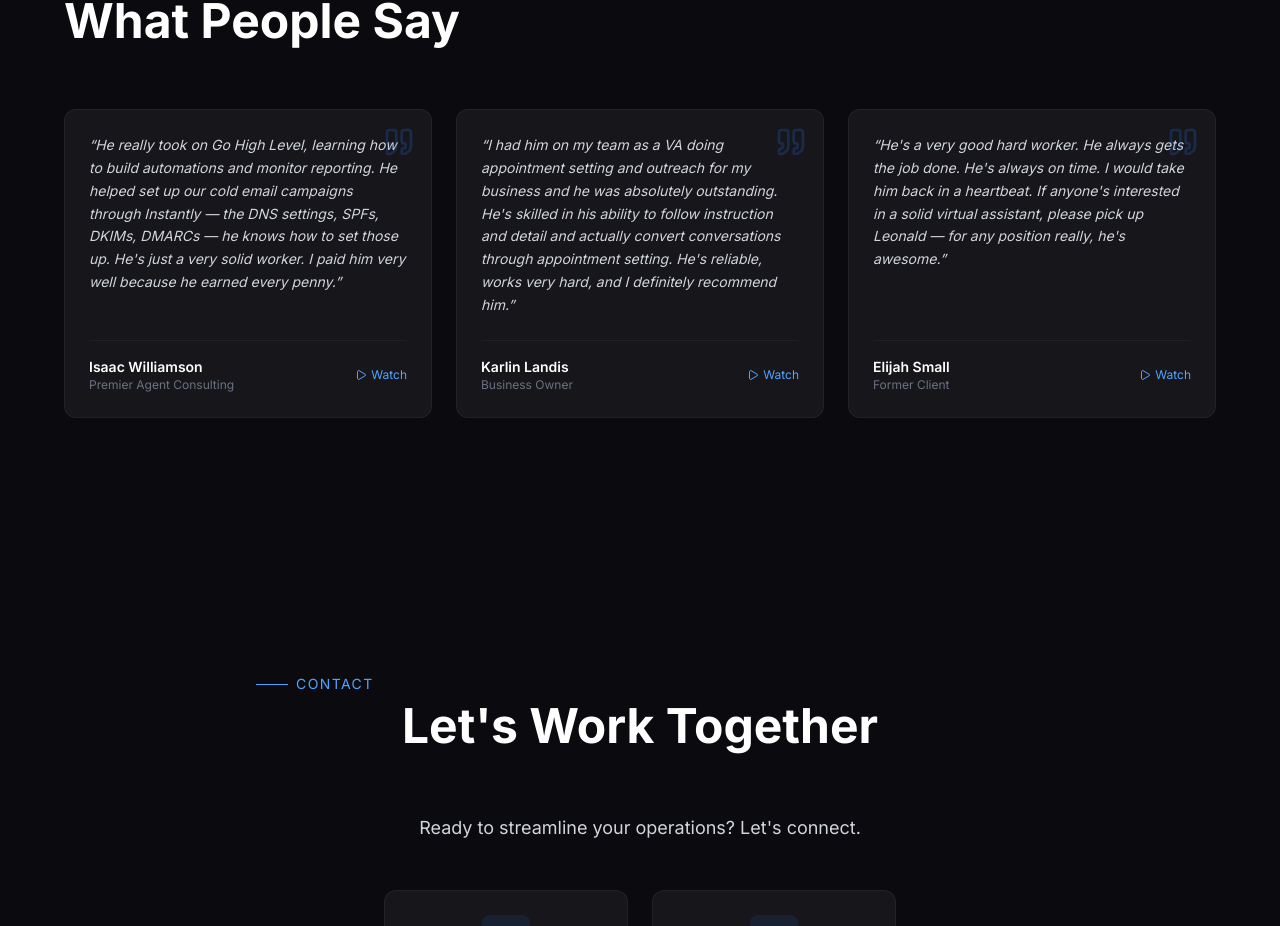
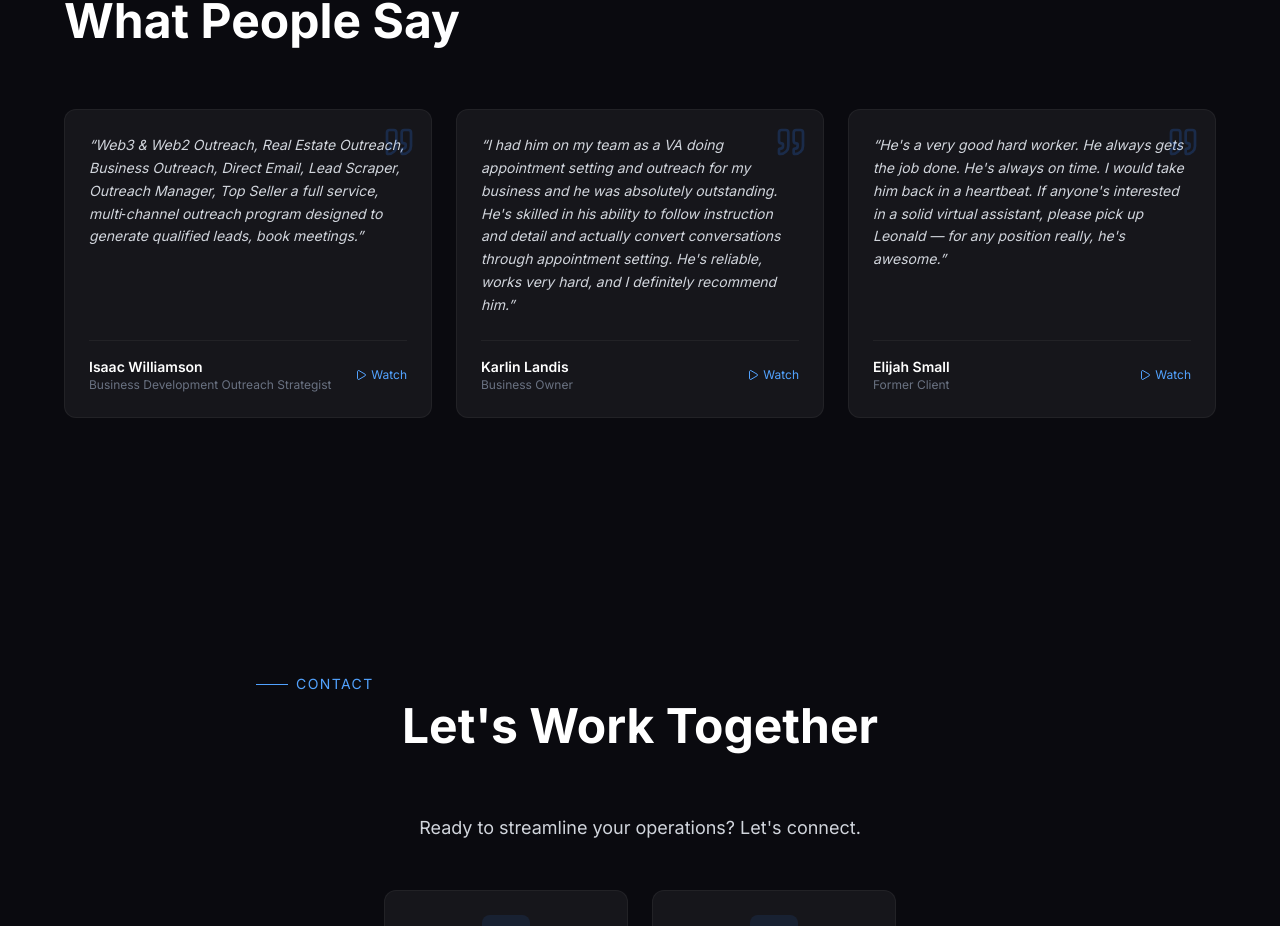
Before and after one commit to JiNXxo/Portfolio2025, a Next.js app: page / in a window 1280 px wide. Shown: the part 5371-6297 px from the top of the page. Built offline with nearby package versions, Linux system fonts and the light colour scheme.

Commit message:
Update testimonials section

```diff
--- a/components/sections/testimonials.tsx
+++ b/components/sections/testimonials.tsx
@@ -7,9 +7,9 @@ import SectionHeading from "@/components/ui/section-heading";
 const testimonials = [
   {
     quote:
-      "He really took on Go High Level, learning how to build automations and monitor reporting. He helped set up our cold email campaigns through Instantly — the DNS settings, SPFs, DKIMs, DMARCs — he knows how to set those up. He's just a very solid worker. I paid him very well because he earned every penny.",
+      "Web3 & Web2 Outreach, Real Estate Outreach, Business Outreach, Direct Email, Lead Scraper, Outreach Manager, Top Seller a full service, multi‑channel outreach program designed to generate qualified leads, book meetings.",
     name: "Isaac Williamson",
-    role: "Premier Agent Consulting",
+    role: "Business Development Outreach Strategist",
     video: "https://www.youtube.com/shorts/9sJFbDFVk34",
   },
   {
```
